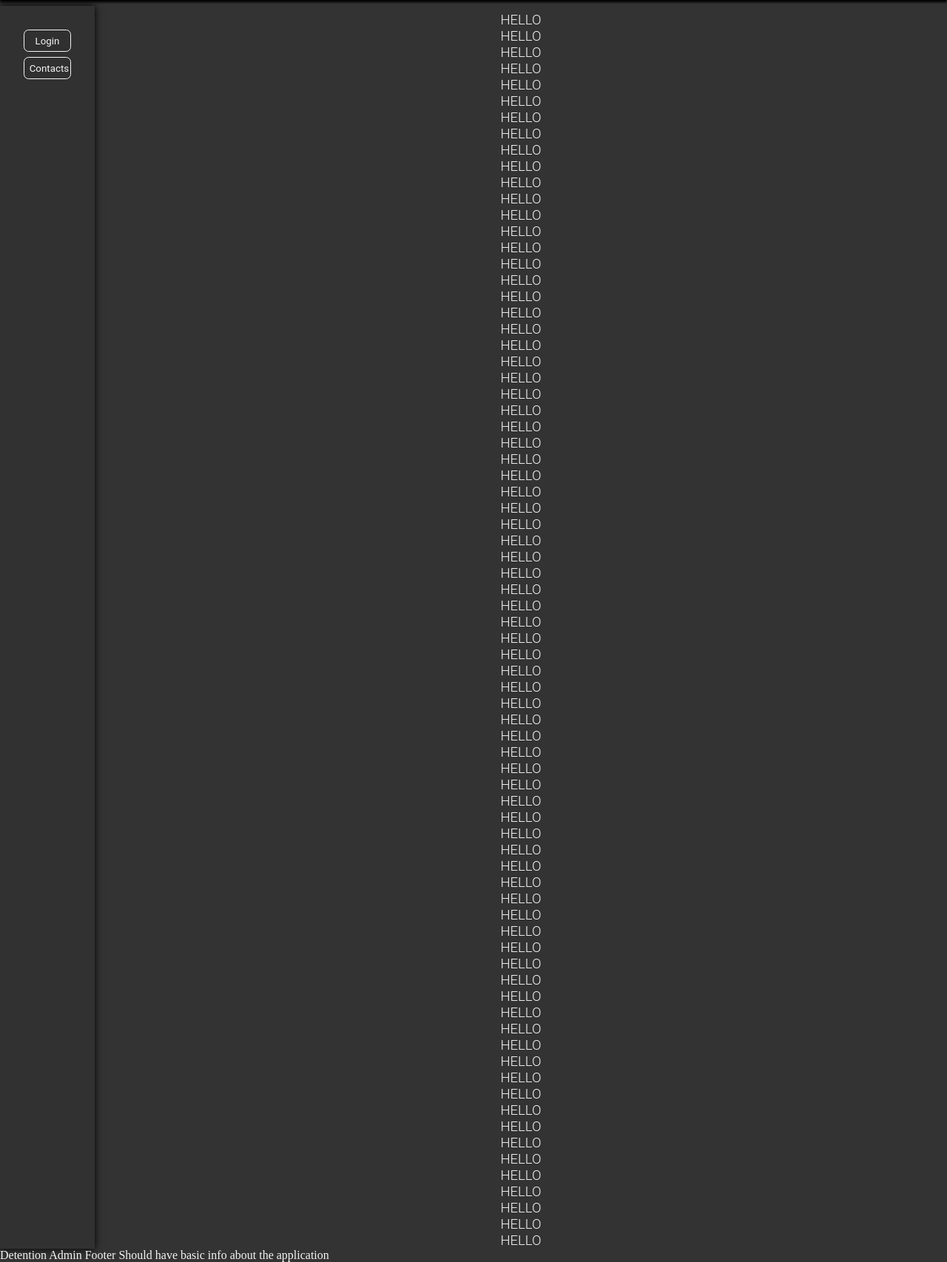
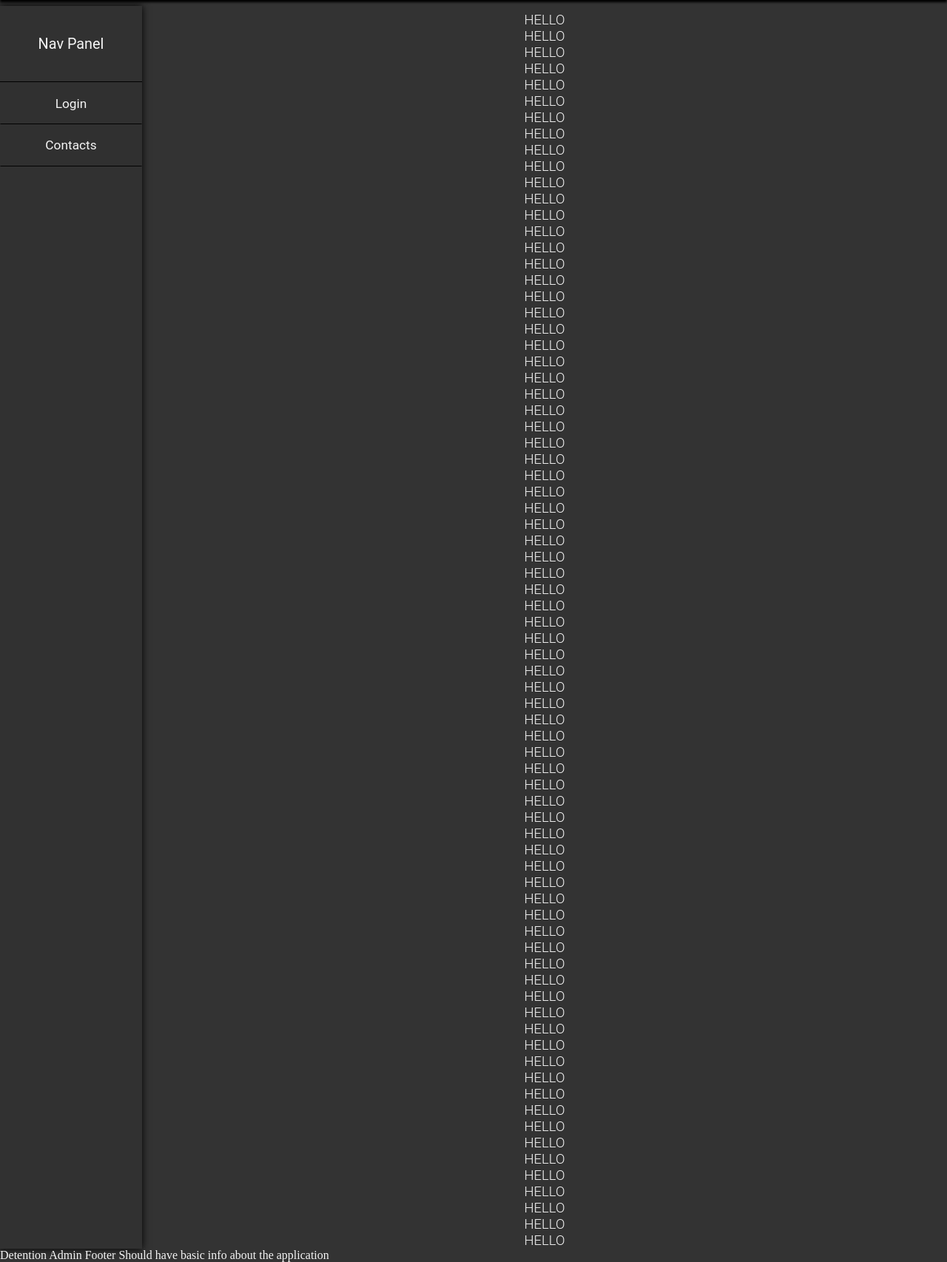
Before and after one commit to MihaiRazvanIonut/DeAd, a Python web app: template template/avg_page_template/template.html in a window 1280 px wide. Shown: the part 96-1802 px from the top of the page at 74% size. Run offline with Jinja, Linux system fonts and the light colour scheme; the template is opened without the code that fills it, so the values that code supplies are empty.

Commit message:
redesigned nav menu for template

```diff
--- a/template/avg_page_template/styles.css
+++ b/template/avg_page_template/styles.css
@@ -31,25 +31,35 @@
 .nav-menu {
   display: flex;
   flex-direction: column;
-  padding: 2em;
   border-left: 0px;
   position: sticky;
   top: 0;
 }
 .nav-menu__button {
+  width: 100%;
+  font-size: calc(1rem + 0.1vw);
   font-family: "Roboto", sans-serif;
   font-weight: 400;
   font-style: normal;
   background-color: rgba(49, 49, 49, 0.9);
-  border-radius: 0.5em;
-  border: 1px solid whitesmoke;
+  border: 1px solid transparent;
+  border-bottom: 1px solid black;
   color: whitesmoke;
-  padding: 0.5em;
-  margin-bottom: 0.5em;
+  padding: 1em;
 }
 .nav-menu__button:hover, .nav-menu__button:active {
   background-color: #0066b2;
-  border-color: #0066b2;
+  border-color: transparent;
+}
+.nav-menu__title {
+  font-family: "Roboto", sans-serif;
+  font-weight: 400;
+  font-style: normal;
+  font-size: calc(1rem + 0.3vw);
+  text-align: center;
+  border-bottom: 1px solid black;
+  padding-bottom: 2em;
+  padding-top: 2em;
 }
 
 .page-content {
@@ -149,12 +159,12 @@ body {
 }
 
 main {
-  width: 90%;
+  width: 85%;
   margin-top: 1em;
 }
 
 nav {
-  width: 10%;
+  width: 15%;
   background-color: rgba(49, 49, 49, 0.9);
   margin-top: 0.5em;
   box-shadow: 0px 0px 10px 0px black;
--- a/template/avg_page_template/template.html
+++ b/template/avg_page_template/template.html
@@ -36,6 +36,9 @@
         <div class="middle-page-content">
             <nav class="shown-nav" id="page-nav">
                 <div class="nav-menu">
+                    <div class="nav-menu__title">
+                        Nav Panel
+                    </div>
                     <button class="nav-menu__button">Login</button>
                     <button class="nav-menu__button">Contacts</button>
                 </div>
--- a/template/avg_page_template/template_styles.scss
+++ b/template/avg_page_template/template_styles.scss
@@ -25,12 +25,12 @@ body {
 }
 
 main {
-    width: 90%;
+    width: 85%;
     margin-top: 1em;
 }
 
 nav {
-    width: 10%;
+    width: 15%;
     background-color: colors.$main-content-color;
     margin-top: 0.5em;
     box-shadow: 0px 0px 10px 0px colors.$shadow-color;
```
Also changed, not shown: template/avg_page_template/components/nav-menu.scss (+14 -6 lines), 1 other file.
